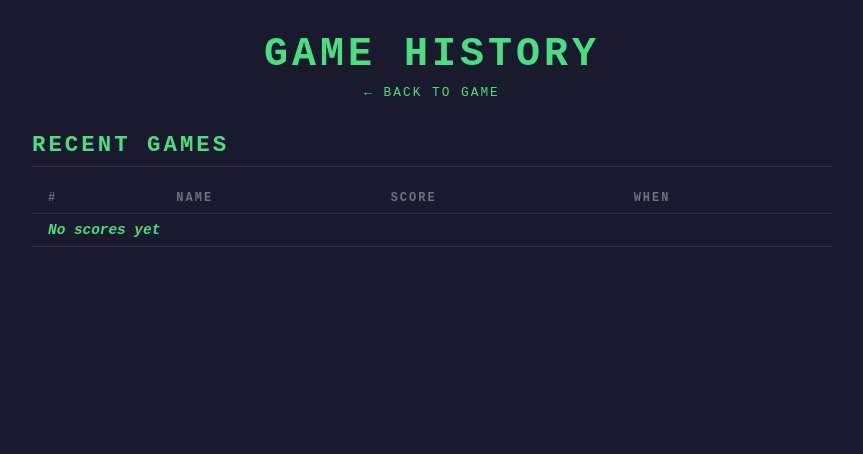
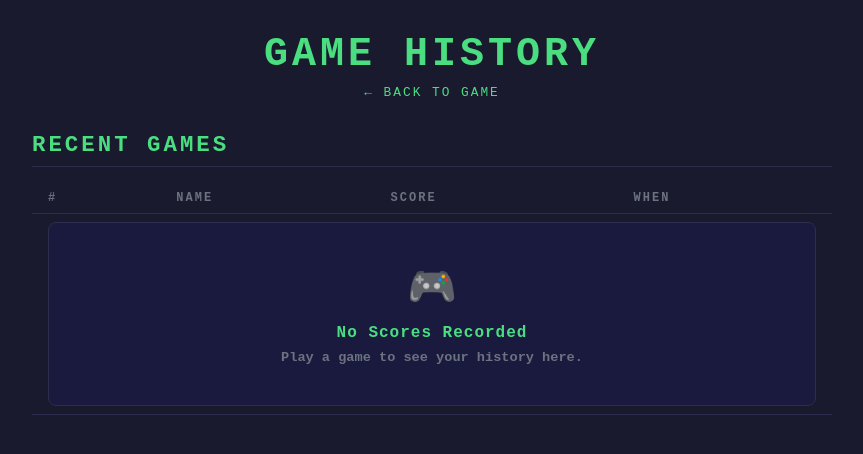
Before and after one commit to qemtek/game-test, a Flask app: template templates/history.html in a window 1280 px wide. Shown: the top 454 px of the page, without its empty margins (208-1071 px from the left). Run offline with Flask 3, Linux system fonts and the light colour scheme; the template is opened without the code that fills it, so the values that code supplies are empty.

Commit message:
feat: implement task(s) 152 [PARE-152]

```diff
--- a/templates/history.html
+++ b/templates/history.html
@@ -54,10 +54,30 @@
             font-weight: bold;
         }
 
-        .empty-state {
+        .empty-state-card {
+            background: #1a1a3e;
+            border: 1px solid #2d2d4e;
+            border-radius: 8px;
+            padding: 2.5rem 1.5rem;
+            text-align: center;
+        }
+
+        .empty-state-card .icon {
+            font-size: 2.5rem;
+            margin-bottom: 0.75rem;
+        }
+
+        .empty-state-card .message {
+            color: #4ade80;
+            font-size: 1rem;
+            font-weight: 600;
+            letter-spacing: 1px;
+            margin-bottom: 0.5rem;
+        }
+
+        .empty-state-card .hint {
             color: #6b7280;
-            text-align: center;
-            padding: 1rem;
+            font-size: 0.85rem;
         }
 
         a.nav-link {
@@ -100,7 +120,15 @@
                         </tr>
                         {% endfor %}
                     {% else %}
-                        <tr><td colspan="4" class="empty-state">No scores yet</td></tr>
+                        <tr>
+                            <td colspan="4">
+                                <div class="empty-state-card">
+                                    <div class="icon">🎮</div>
+                                    <div class="message">No Scores Recorded</div>
+                                    <div class="hint">Play a game to see your history here.</div>
+                                </div>
+                            </td>
+                        </tr>
                     {% endif %}
                 </tbody>
             </table>
```
